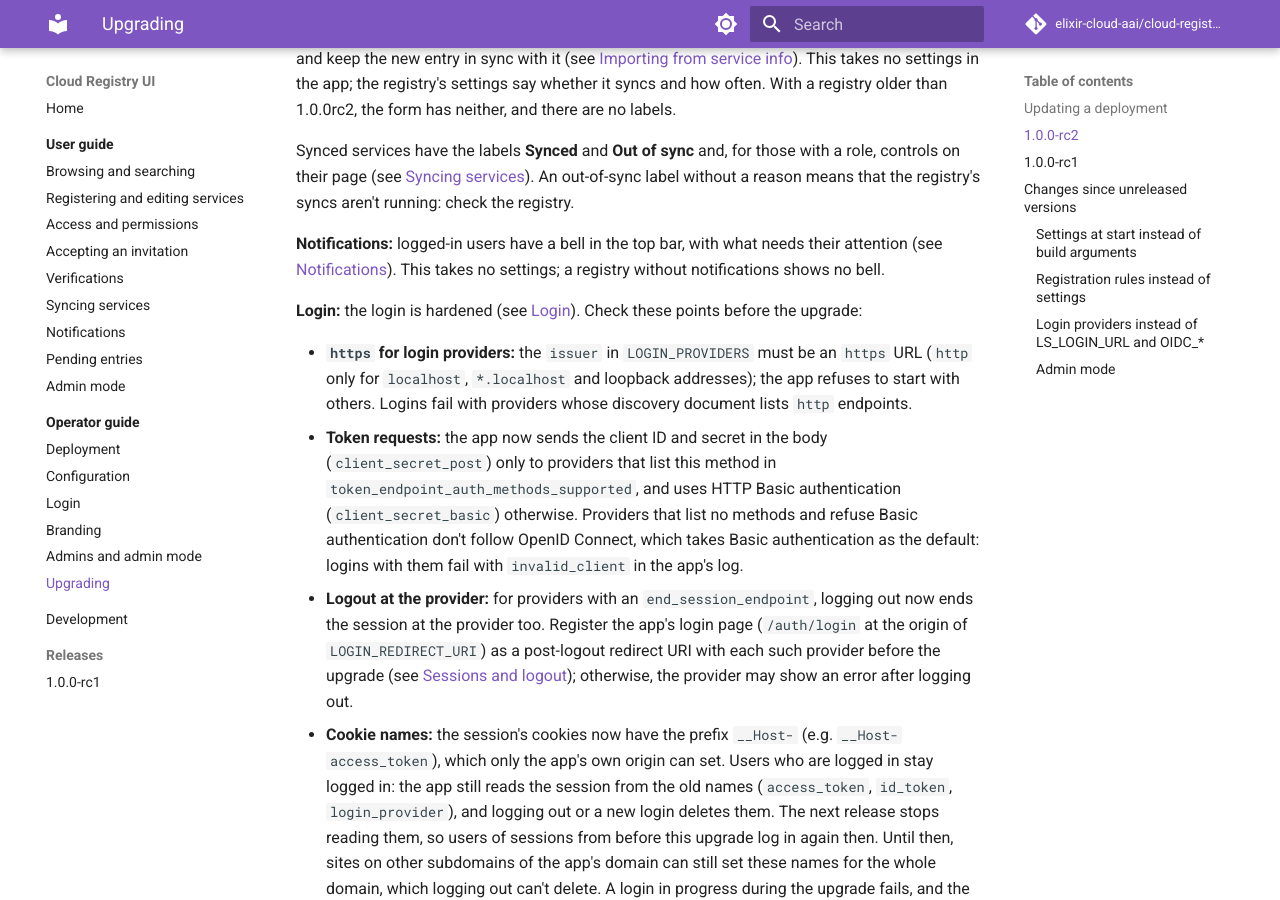
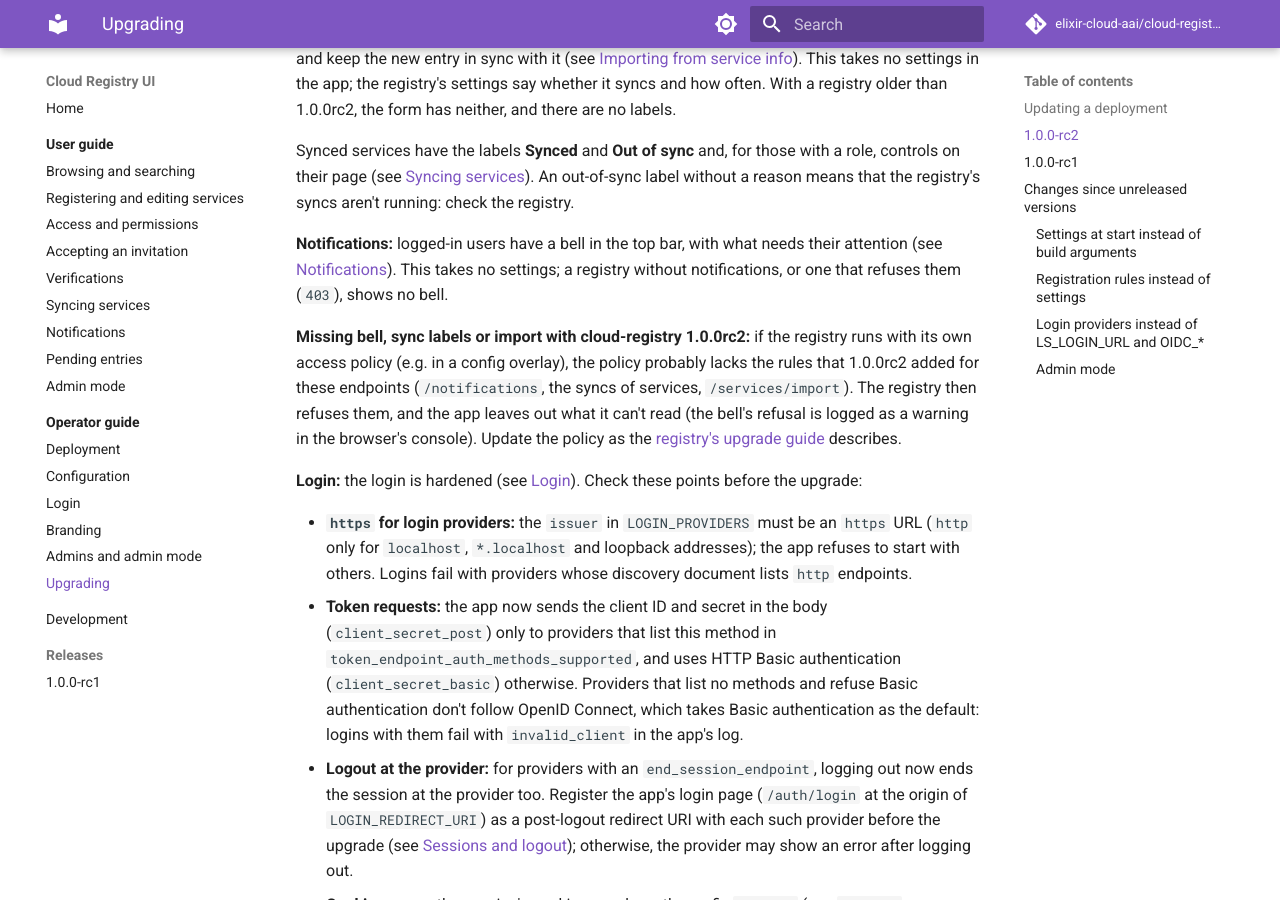
Before and after one commit to elixir-cloud-aai/cloud-registry-ui, an MkDocs documentation site: the page built from docs/operator-guide/upgrading.md, in a window 1280 px wide and 900 px high, scrolled down 1690 px. Built offline with MkDocs 1.6.1 and Material for MkDocs 9.7.7, drawn with Linux system fonts in a browser that asks for light colours; comment, search, counter and statistics services are not loaded.

Commit message:
fix: stop asking for refused notifications
A 403 from GET /notifications, e.g. from a registry policy without the
rules of 1.0.0rc2, now hides the bell and stops polling, as a 404 does,
with one warning in the console instead of an error every minute. The
upgrade notes say what a missing bell, sync labels or import mean.

Co-Authored-By: Claude Opus 5.5 <noreply@anthropic.com>

```diff
--- a/docs/operator-guide/upgrading.md
+++ b/docs/operator-guide/upgrading.md
@@ -93,7 +93,16 @@ the registry.
 
 **Notifications:** logged-in users have a bell in the top bar, with what needs their
 attention (see [Notifications](../user-guide/notifications.md)). This takes no settings;
-a registry without notifications shows no bell.
+a registry without notifications, or one that refuses them (`403`), shows no bell.
+
+**Missing bell, sync labels or import with cloud-registry 1.0.0rc2:** if the
+registry runs with its own access policy (e.g. in a config overlay), the policy
+probably lacks the rules that 1.0.0rc2 added for these endpoints
+(`/notifications`, the syncs of services, `/services/import`). The registry then
+refuses them, and the app leaves out what it can't read (the bell's refusal is
+logged as a warning in the browser's console). Update the policy as the
+[registry's upgrade guide](https://cloud-registry.readthedocs.io/en/latest/upgrading/#from-100rc1)
+describes.
 
 **Login:** the login is hardened (see [Login](login.md)). Check these
 points before the upgrade:
```
Also changed, not shown: docs/user-guide/notifications.md (+2 -1 lines), src/components/shared/notifications/notification-bell.tsx (+11 -2 lines), 1 other file.
